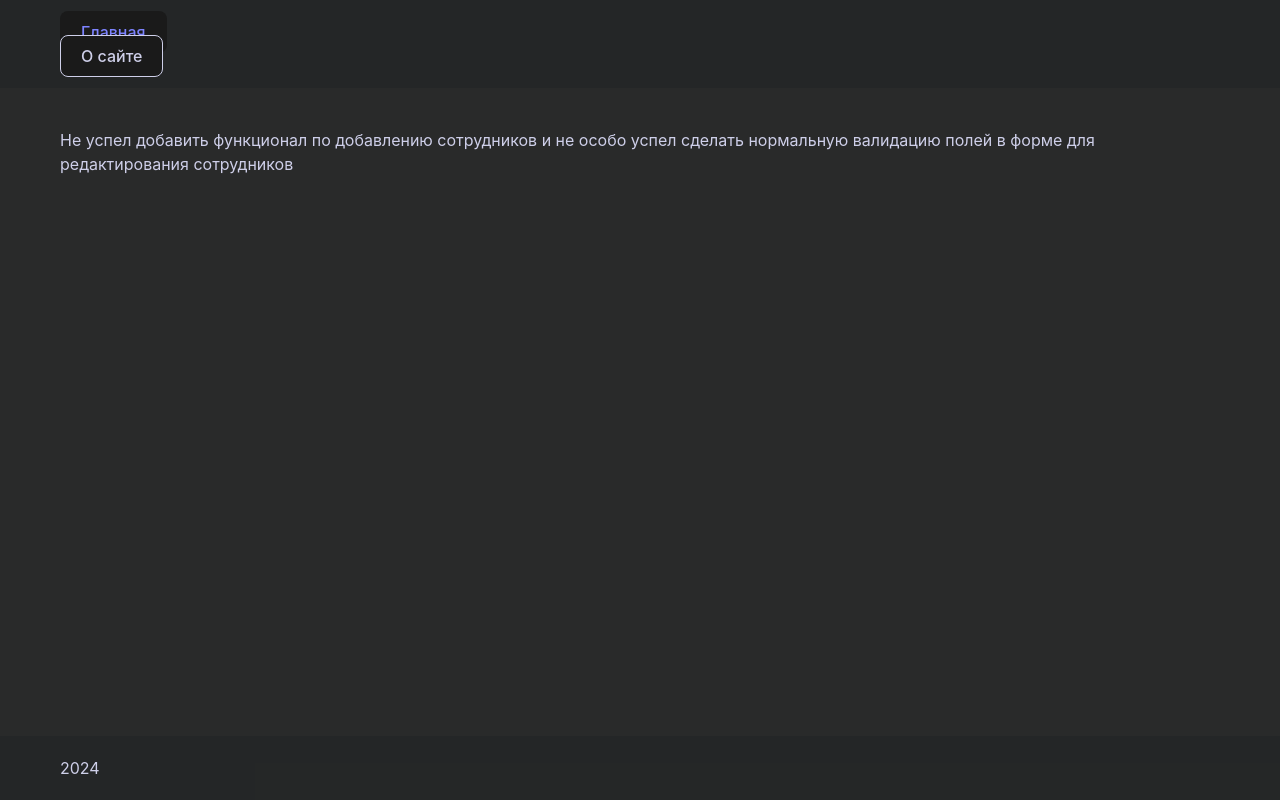
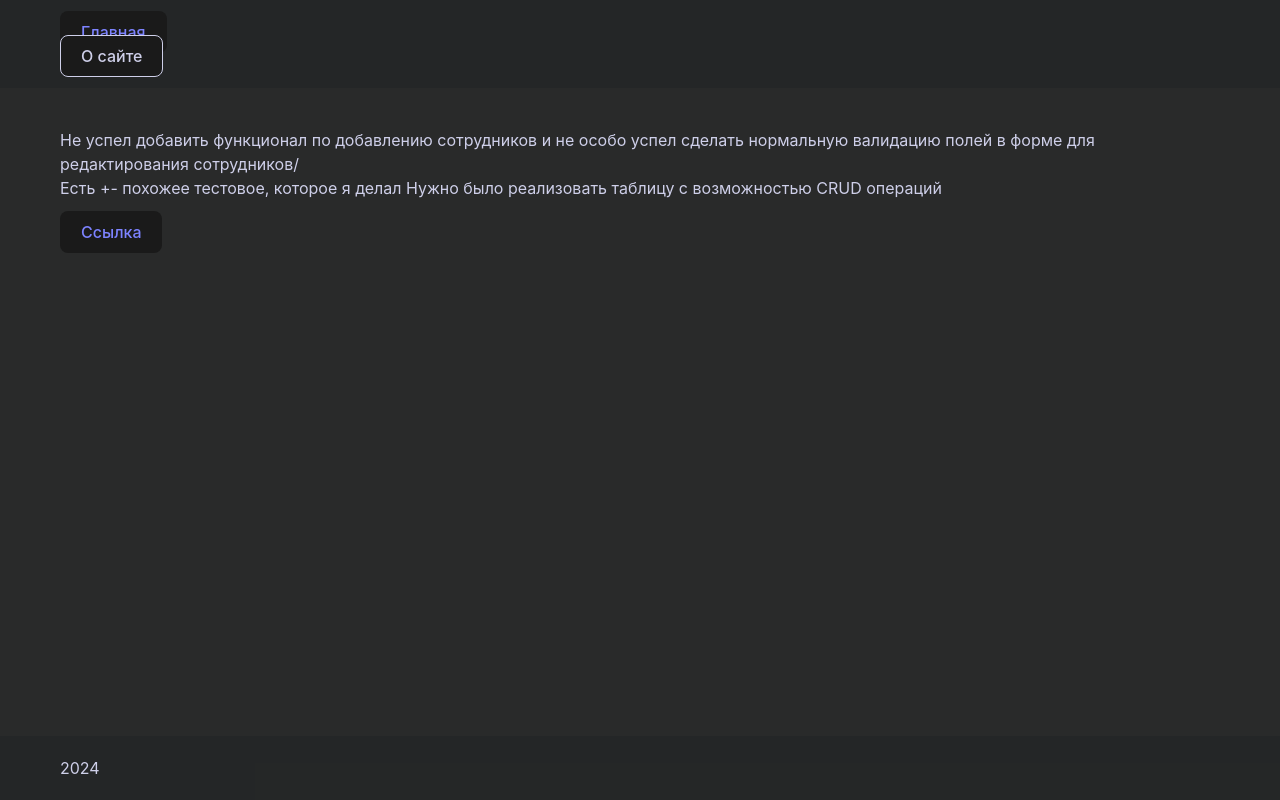
Before and after one commit to Musagigi/project02, a React (Vite) app: page /about in a window 1280 px wide. Built offline with nearby package versions, Linux system fonts and the light colour scheme.

Commit message:
добавил ссылку на тестовое

```diff
--- a/src/pages/AboutPage/index.tsx
+++ b/src/pages/AboutPage/index.tsx
@@ -1,9 +1,26 @@
 const AboutPage = () => {
   return (
-    <div>
-      Не успел добавить функционал по добавлению сотрудников и не особо успел
-      сделать нормальную валидацию полей в форме для редактирования сотрудников
-    </div>
+    <>
+      <div>
+        <div>
+          Не успел добавить функционал по добавлению сотрудников и не особо
+          успел сделать нормальную валидацию полей в форме для редактирования
+          сотрудников/
+        </div>
+        <div>
+          Есть +- похожее тестовое, которое я делал Нужно было реализовать
+          таблицу с возможностью CRUD операций
+        </div>
+      </div>
+      <div style={{ marginTop: '20px' }}>
+        <a
+          className="btn-contained"
+          href="https://github.com/Musagigi/projectPryanyky"
+        >
+          Ссылка
+        </a>
+      </div>
+    </>
   );
 };
 
```
